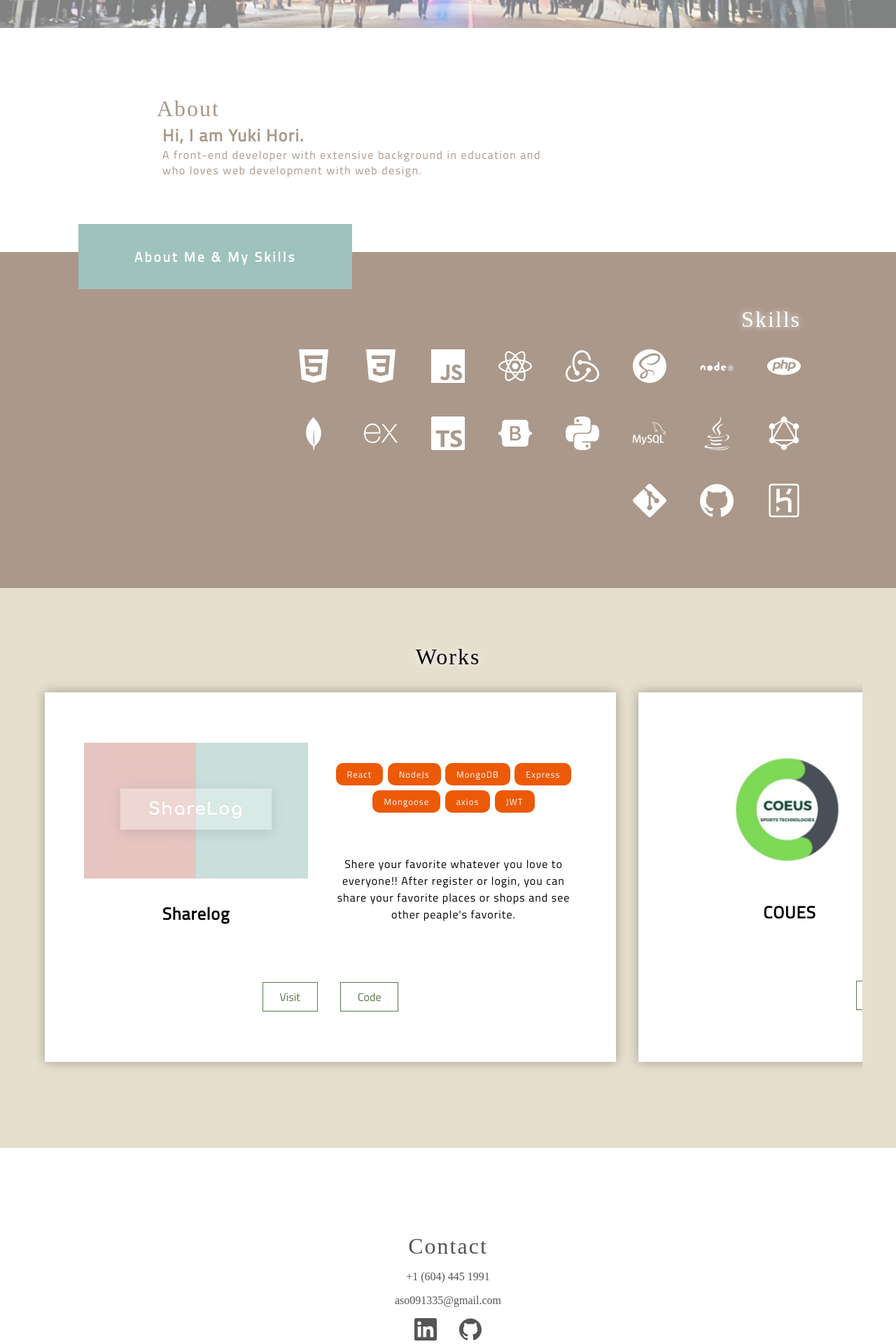
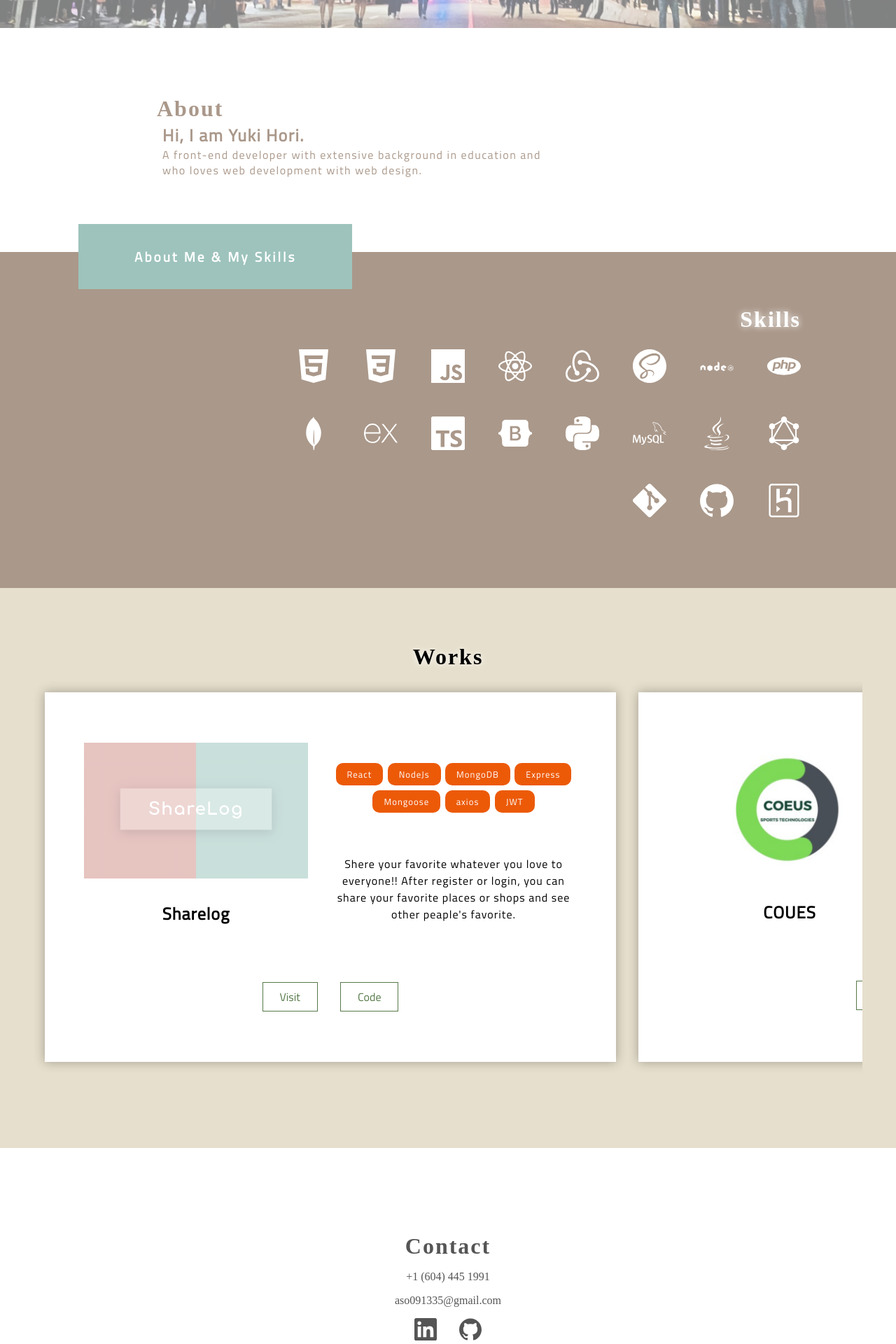
Before and after one commit to Yuuki915/portfolio, a React (Create React App) app: page / in a window 1280 px wide. Shown: the part 760-2680 px from the top of the page at 70% size. Built offline with nearby package versions, Linux system fonts and the light colour scheme.

Commit message:
modify css

```diff
--- a/src/components/about/About.css
+++ b/src/components/about/About.css
@@ -38,7 +38,7 @@
   font-size: 2rem;
   text-shadow: 0 0 10px rgba(255, 255, 255, 1);
 
-  font-weight: 500;
+  font-weight: 900;
   letter-spacing: 2px;
   font-family: "Parisienne", cursive;
 }
--- a/src/components/contact/Contact.css
+++ b/src/components/contact/Contact.css
@@ -15,7 +15,7 @@
   font-size: 2rem;
   text-shadow: 0 0 10px rgba(255, 255, 255, 1);
 
-  font-weight: 500;
+  font-weight: 900;
   letter-spacing: 2px;
   font-family: "Parisienne", cursive;
   margin: 1rem;
--- a/src/components/work/Work.js
+++ b/src/components/work/Work.js
@@ -1,7 +1,7 @@
 import React from "react";
 import Lang from "./Lang";
 import "./Work.css";
-// import img from "../imgs/portforio.png";
+// import img from "public/imgs/portforio.png";
 
 const Work = (props) => {
   return (
--- a/src/components/work/Works.css
+++ b/src/components/work/Works.css
@@ -7,7 +7,7 @@
   margin: 5rem 0 1rem;
   font-size: 2rem;
   text-shadow: 0 0 10px rgb(255 255 255);
-  font-weight: 500;
+  font-weight: 900;
   letter-spacing: 2px;
   font-family: "Parisienne", cursive;
 }
```
